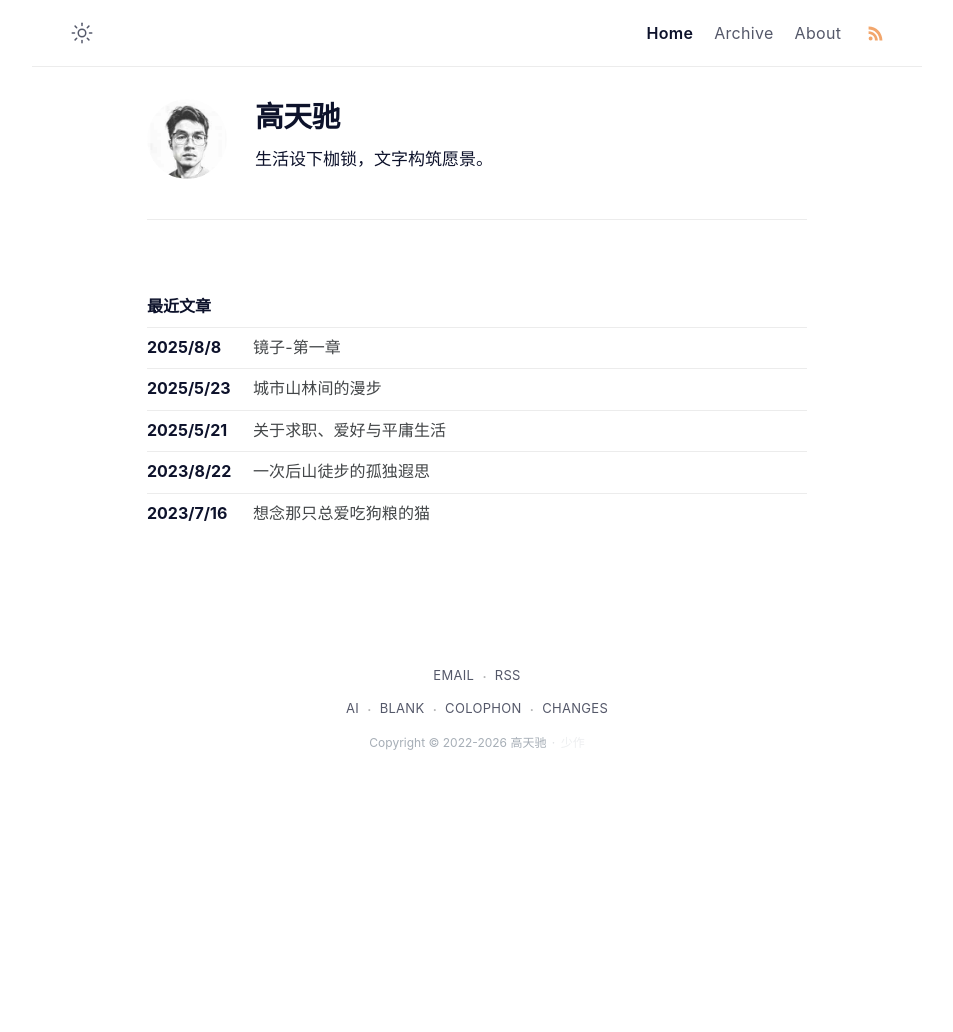
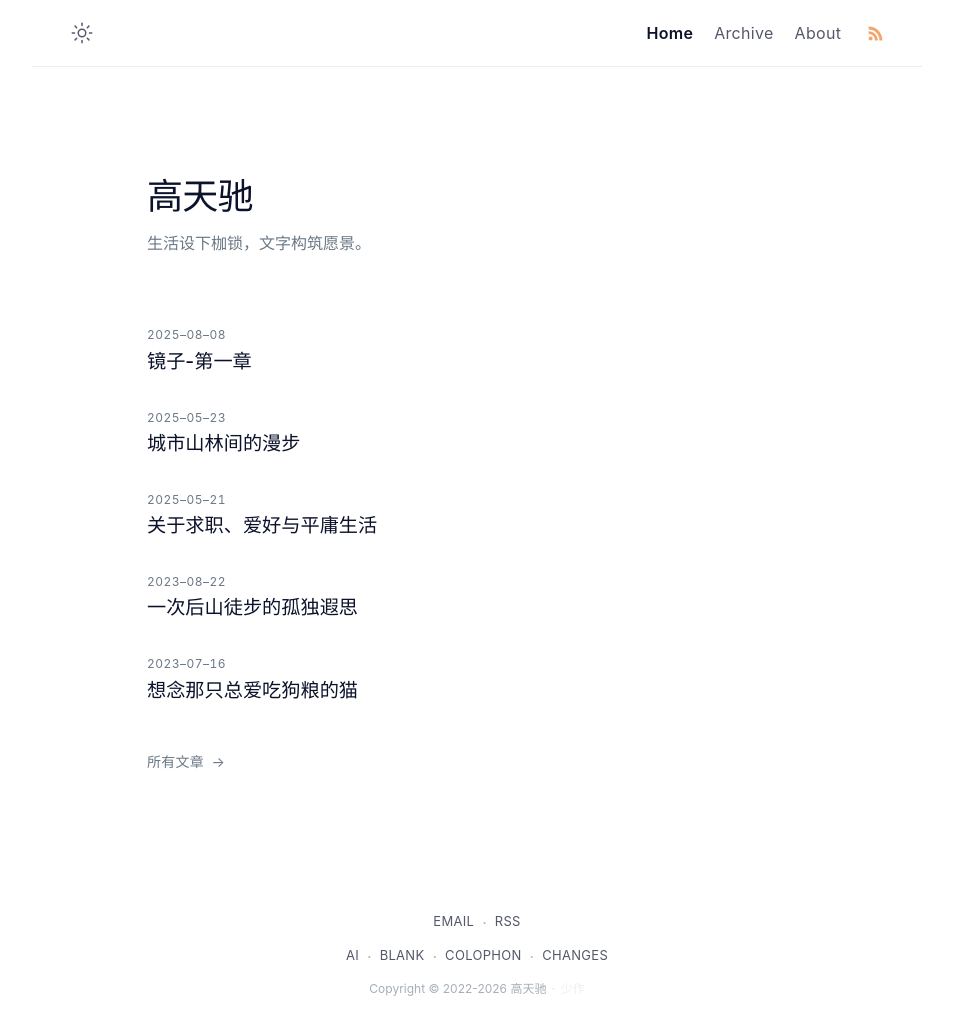
Before and after one commit to gaotianchi/gaotianchi.github.io, a Jekyll site: the page built from index.md, in a window 1280 px wide. Shown: the whole page, without its empty margins (163-1116 px from the left). Built offline with Jekyll 4.4.1, drawn with Linux system fonts in a browser that asks for light colours; before the commit the page ends 900 px from its top, so only the background shows below that.

Commit message:
feat: redesign homepage with typographic minimalism
- Remove author card from homepage (shown on other pages only)
- Add site title and tagline as a clean header block
- Redesign post list with architectural whitespace and typographic hierarchy
- Add "所有文章 →" archive link at the bottom
- Add home-specific responsive styles and dark mode support

```diff
--- a/_layouts/default.html
+++ b/_layouts/default.html
@@ -34,8 +34,10 @@ layout: compress
   </script>
 
   {% include navbar.html %}
-  <div class="wrapper">
+  <div class="wrapper{% if page.layout == 'home' %} home-wrapper{% endif %}">
+    {%- unless page.layout == 'home' -%}
     {% include author.html %}
+    {%- endunless -%}
     <main aria-label="Content">
       {{ content }}
     </main>
--- a/_layouts/home.html
+++ b/_layouts/home.html
@@ -4,14 +4,25 @@ home: true
 ---
 
 {%- assign visible_posts = site.posts | where_exp: "p", "p.visibility != 'hidden'" -%}
+
+<div class="home">
+  <header class="home-head">
+    <h1 class="home-title">{{ site.title }}</h1>
+    <p class="home-desc">{{ site.description }}</p>
+  </header>
+
   {%- if visible_posts.size > 0 -%}
-<h3 class="posts-item-note" aria-label="最近文章">最近文章</h3>
+  <div class="home-posts">
     {%- for post in visible_posts limit: site.number_of_posts -%}
-<article class="post-item">
-  <span class="post-item-date">{{ post.date | date: "%Y/%-m/%-d" }}</span>
-  <h4 class="post-item-title">
+    <article class="home-post-item">
+      <time class="home-post-date" datetime="{{ post.date | date_to_xmlschema }}">{{ post.date | date: "%Y–%m–%d" }}</time>
+      <h2 class="home-post-title">
         <a href="{{ post.url }}">{{ post.title | escape }}</a>
-  </h4>
+      </h2>
     </article>
     {%- endfor -%}
+  </div>
   {%- endif -%}
+
+  <a class="home-archive-link" href="/archive/">所有文章&ensp;→</a>
+</div>
--- a/_sass/klise/_dark.scss
+++ b/_sass/klise/_dark.scss
@@ -263,6 +263,24 @@ body[data-theme="dark"] {
     }
   }
 
+  // Home
+  .home-head .home-title {
+    color: $dark-white;
+  }
+
+  .home-post-title a {
+    color: $dark-white;
+
+    &:hover {
+      color: $dark-text-link-blue;
+    }
+  }
+
+  .home-archive-link:hover {
+    color: $dark-text-link-blue;
+    border-color: $dark-text-link-blue;
+  }
+
 
   #back-to-top {
     background: $dark-light;
--- a/_sass/klise/_layout.scss
+++ b/_sass/klise/_layout.scss
@@ -373,6 +373,91 @@
   }
 }
 
+// Home — minimal typographic
+.home-wrapper {
+  padding-top: 12vh;
+
+  @include media-query($on-mobile) {
+    padding-top: 8vh;
+  }
+}
+
+.home-head {
+  margin-bottom: 4.5rem;
+
+  .home-title {
+    font-size: 2.25rem;
+    font-weight: 400;
+    letter-spacing: -0.02em;
+    line-height: 1.2;
+    margin: 0 0 0.75rem;
+    color: $black;
+  }
+
+  .home-desc {
+    font-size: 1rem;
+    color: $gray;
+    line-height: 1.7;
+    max-width: 28em;
+    margin: 0;
+  }
+}
+
+.home-posts {
+  margin-bottom: 2.5rem;
+}
+
+.home-post-item {
+  margin-bottom: 2.25rem;
+
+  &:last-child {
+    margin-bottom: 0;
+  }
+}
+
+.home-post-date {
+  display: block;
+  font-size: 0.75rem;
+  font-variant-numeric: tabular-nums;
+  letter-spacing: 0.04em;
+  color: $gray;
+  margin-bottom: 0.4rem;
+  line-height: 1;
+}
+
+.home-post-title {
+  font-size: 1.2rem;
+  font-weight: 500;
+  line-height: 1.45;
+  margin: 0;
+
+  a {
+    color: $black;
+    text-decoration: none;
+    border: none;
+
+    &:hover {
+      color: $text-link-blue;
+    }
+  }
+}
+
+.home-archive-link {
+  display: inline-block;
+  font-size: 0.875rem;
+  color: $gray;
+  text-decoration: none;
+  letter-spacing: 0.02em;
+  padding: 0.3rem 0;
+  border-bottom: 1px solid transparent;
+  transition: color 0.25s ease, border-color 0.25s ease;
+
+  &:hover {
+    color: $text-link-blue;
+    border-color: $text-link-blue;
+  }
+}
+
 .not-found {
   text-align: center;
   display: flex;
```
Lines whose indentation alone changed are shown as unchanged.
